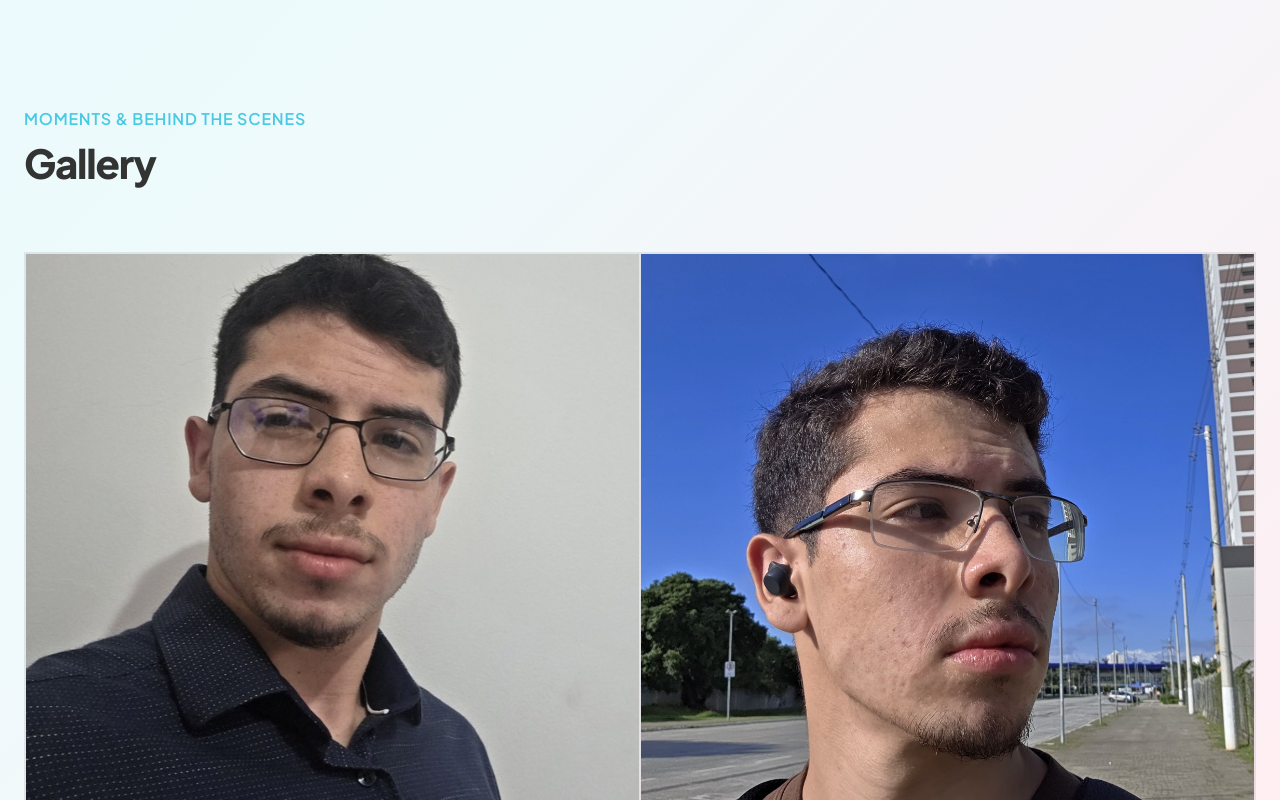
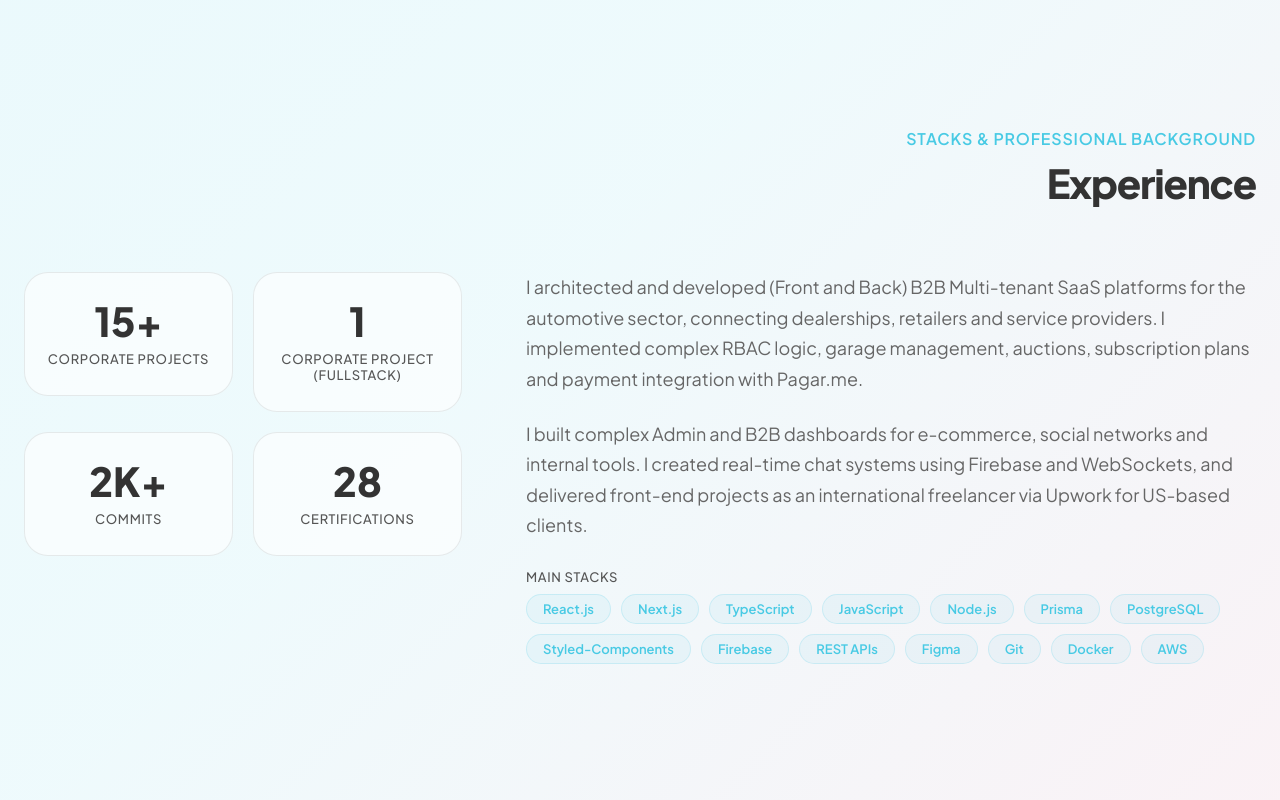
Before and after one commit to arthurramoz/Portfolio, a Next.js app: page /home in a window 1280 px wide. Shown: the part 1620-2420 px from the top of the page. Built offline with nearby package versions, Linux system fonts and the light colour scheme; no server answers.

Commit message:
feat: add experience section with stats, stacks, and updated bio texts

```diff
--- /dev/null
+++ b/src/components/Pages/Home/Sections/Experience/index.tsx
@@ -0,0 +1,126 @@
+'use client';
+
+import { motion } from 'framer-motion';
+import { useLanguage } from '@/contexts/LanguageContext';
+import {
+  ContentWrapper,
+  Paragraph,
+  Section,
+  SectionSubtitle,
+  SectionTitle,
+  StackChip,
+  StacksRow,
+  StatCard,
+  StatLabel,
+  StatNumber,
+  StatsGrid,
+  TextColumn,
+  TitleWrapper,
+} from './styles';
+
+const STATS = [
+  { value: '15+', labelKey: 'exp.stats.corporate' as const },
+  { value: '1', labelKey: 'exp.stats.fullstack' as const },
+  { value: '2K+', labelKey: 'exp.stats.commits' as const },
+  { value: '28', labelKey: 'exp.stats.certifications' as const },
+];
+
+const STACKS = [
+  'React.js',
+  'Next.js',
+  'TypeScript',
+  'JavaScript',
+  'Node.js',
+  'Prisma',
+  'PostgreSQL',
+  'Styled-Components',
+  'Firebase',
+  'REST APIs',
+  'Figma',
+  'Git',
+  'Docker',
+  'AWS',
+];
+
+const containerVariants = {
+  hidden: { opacity: 0 },
+  visible: {
+    opacity: 1,
+    transition: { staggerChildren: 0.15 },
+  },
+};
+
+const itemVariants = {
+  hidden: { opacity: 0, y: 20 },
+  visible: {
+    opacity: 1,
+    y: 0,
+    transition: { duration: 0.6, ease: [0.25, 0.1, 0.25, 1] as const },
+  },
+};
+
+const Experience = () => {
+  const { t } = useLanguage();
+
+  return (
+    <Section id="experiencia">
+      <motion.div
+        variants={containerVariants}
+        initial="hidden"
+        whileInView="visible"
+        viewport={{ once: true, margin: '-100px' }}
+      >
+        <TitleWrapper>
+          <motion.div variants={itemVariants}>
+            <SectionSubtitle>
+              {t('exp.subtitle' as Parameters<typeof t>[0])}
+            </SectionSubtitle>
+          </motion.div>
+          <motion.div variants={itemVariants}>
+            <SectionTitle>
+              {t('exp.title' as Parameters<typeof t>[0])}
+            </SectionTitle>
+          </motion.div>
+        </TitleWrapper>
+
+        <ContentWrapper>
+          <TextColumn>
+            <motion.div variants={itemVariants}>
+              <Paragraph>
+                {t('exp.p1' as Parameters<typeof t>[0])}
+              </Paragraph>
+            </motion.div>
+            <motion.div variants={itemVariants}>
+              <Paragraph>
+                {t('exp.p2' as Parameters<typeof t>[0])}
+              </Paragraph>
+            </motion.div>
+            <motion.div variants={itemVariants}>
+              <StatLabel style={{ marginTop: 8, marginBottom: -4 }}>
+                {t('exp.stacks.label' as Parameters<typeof t>[0])}
+              </StatLabel>
+              <StacksRow>
+                {STACKS.map(stack => (
+                  <StackChip key={stack}>{stack}</StackChip>
+                ))}
+              </StacksRow>
+            </motion.div>
+          </TextColumn>
+
+          <StatsGrid>
+            {STATS.map(({ value, labelKey }) => (
+              <motion.div key={labelKey} variants={itemVariants}>
+                <StatCard>
+                  <StatNumber>{value}</StatNumber>
+                  <StatLabel>{t(labelKey as Parameters<typeof t>[0])}</StatLabel>
+                </StatCard>
+              </motion.div>
+            ))}
+          </StatsGrid>
+        </ContentWrapper>
+      </motion.div>
+    </Section>
+  );
+};
+
+export default Experience;
--- /dev/null
+++ b/src/components/Pages/Home/Sections/Experience/styles.ts
@@ -0,0 +1,139 @@
+import styled from 'styled-components';
+
+export const Section = styled.section`
+  position: relative;
+  display: flex;
+  flex-direction: column;
+  justify-content: center;
+  min-height: 100vh;
+  width: 100%;
+  padding: 128px 24px 96px;
+  max-width: ${({ theme }) => theme.max};
+  margin: 0 auto;
+`;
+
+export const TitleWrapper = styled.div`
+  display: flex;
+  flex-direction: column;
+  gap: 8px;
+  margin-bottom: 64px;
+  align-items: flex-end;
+  text-align: right;
+`;
+
+export const SectionTitle = styled.h2`
+  font-size: 40px;
+  font-weight: 800;
+  letter-spacing: -0.03em;
+  color: ${({ theme }) => theme.colors.title};
+
+  @media (max-width: 900px) {
+    font-size: 32px;
+  }
+`;
+
+export const SectionSubtitle = styled.span`
+  font-size: 16px;
+  font-weight: 600;
+  letter-spacing: 0.05em;
+  text-transform: uppercase;
+  color: ${({ theme }) => theme.colors.primary1};
+`;
+
+export const ContentWrapper = styled.div`
+  display: flex;
+  flex-direction: row-reverse;
+  gap: 64px;
+  align-items: flex-start;
+
+  @media (max-width: 900px) {
+    flex-direction: column;
+    gap: 40px;
+  }
+`;
+
+export const TextColumn = styled.div`
+  flex: 1;
+  display: flex;
+  flex-direction: column;
+  gap: 24px;
+`;
+
+export const Paragraph = styled.p`
+  font-size: 18px;
+  line-height: 1.7;
+  color: ${({ theme }) => theme.colors.text};
+  font-weight: 400;
+
+  strong {
+    color: ${({ theme }) => theme.colors.title};
+    font-weight: 600;
+  }
+`;
+
+export const StatsGrid = styled.div`
+  flex: 0.6;
+  display: grid;
+  grid-template-columns: repeat(2, 1fr);
+  gap: 20px;
+
+  @media (max-width: 900px) {
+    width: 100%;
+  }
+`;
+
+export const StatCard = styled.div`
+  background: ${({ theme }) => theme.colors.btnSecondaryBg};
+  border: 1px solid ${({ theme }) => theme.colors.btnSecondaryBorder};
+  border-radius: 24px;
+  padding: 28px 20px;
+  display: flex;
+  flex-direction: column;
+  align-items: center;
+  justify-content: center;
+  text-align: center;
+  gap: 10px;
+  transition: transform 0.3s ease;
+
+  &:hover {
+    transform: translateY(-4px);
+  }
+`;
+
+export const StatNumber = styled.span`
+  font-size: 40px;
+  font-weight: 800;
+  color: ${({ theme }) => theme.colors.title};
+  line-height: 1;
+`;
+
+export const StatLabel = styled.span`
+  font-size: 13px;
+  font-weight: 500;
+  color: ${({ theme }) => theme.colors.subtitle};
+  text-transform: uppercase;
+  letter-spacing: 0.05em;
+`;
+
+export const StacksRow = styled.div`
+  display: flex;
+  flex-wrap: wrap;
+  gap: 10px;
+  margin-top: 8px;
+`;
+
+export const StackChip = styled.span`
+  padding: 6px 16px;
+  border-radius: 100px;
+  font-size: 13px;
+  font-weight: 600;
+  background: ${({ theme }) => theme.colors.primary1}12;
+  color: ${({ theme }) => theme.colors.primary1};
+  border: 1px solid ${({ theme }) => theme.colors.primary1}30;
+  transition: all 0.2s ease;
+
+  &:hover {
+    background: ${({ theme }) => theme.colors.primary1}25;
+    transform: translateY(-1px);
+  }
+`;
--- a/src/components/Pages/Home/index.tsx
+++ b/src/components/Pages/Home/index.tsx
@@ -1,6 +1,7 @@
 import { Center } from '../global';
 import Hero from './Sections/Hero';
 import About from './Sections/About';
+import Experience from './Sections/Experience';
 import Gallery from './Sections/Gallery';
 
 const Home = () => {
@@ -8,6 +9,7 @@ const Home = () => {
     <Center>
       <Hero />
       <About />
+      <Experience />
       <Gallery />
     </Center>
   );
--- a/src/contexts/LanguageContext.tsx
+++ b/src/contexts/LanguageContext.tsx
@@ -23,9 +23,9 @@ const dictionaries = {
     'about.p1':
       'Desenvolvedor de Software com forte especialização no Front-End (React.js, Next.js, TypeScript) e experiência sólida na arquitetura Back-End (Node.js, Prisma) para a construção de produtos SaaS completos.',
     'about.p2':
-      'Tenho experiência em transformar designs do Figma em aplicações web rápidas e escaláveis, unindo código limpo com regras de negócios complexas.',
+      'Tenho experiência em transformar designs do Figma em aplicações web rápidas e escaláveis, unindo código limpo com regras de negócios complexas. Atualmente curso Análise e Desenvolvimento de Sistemas na FATEC.',
     'about.p3':
-      'Já atuei em mais de 10 projetos corporativos e trabalhos como freelancer internacional. Faço a ponte entre o design UI/UX e boas soluções técnicas, liderando o desenvolvimento técnico de plataformas de ponta a ponta.',
+      'Já atuei em mais de 15 projetos corporativos e trabalhos como freelancer internacional. Faço a ponte entre o design UI/UX e boas soluções técnicas, trabalhando em colaboração direta com Product Owners e QAs em equipes Ágeis, liderando o desenvolvimento técnico de plataformas de ponta a ponta.',
     'about.stats.projects': 'Projetos B2B & B2C',
     'about.stats.years': 'Anos de Exp',
     'gallery.title': 'Galeria',
@@ -60,6 +60,15 @@ const dictionaries = {
     'project.paragrafeado.desc': 'Projeto de navegação em React focado em componentização e roteamento. Interface limpa para exploração de conteúdo com navegação fluida entre páginas.',
     'project.netflix.desc': 'Releitura da Netflix com integração a banco de dados MySQL. Implementação de operações CRUD completas, conexão via PHP e diversas funcionalidades de gerenciamento de conteúdo. Projeto associado à Fatec Mogi das Cruzes.',
     'project.calculadora.desc': 'Calculadora avançada desenvolvida em linguagem C com mais de 2.500 linhas de código. Projeto colaborativo realizado na Fatec Mogi das Cruzes, cobrindo desde operações básicas até funções matemáticas complexas.',
+    'exp.title': 'Experiência',
+    'exp.subtitle': 'Stacks & Vivência Profissional',
+    'exp.p1': 'Arquitetei e desenvolvi (Front e Back) plataformas SaaS B2B Multi-tenant voltadas para o setor automotivo, conectando concessionárias, lojistas e prestadores de serviço. Implementei lógicas complexas de RBAC, gestão de garagens, leilões, planos de assinatura e integração de pagamentos com Pagar.me.',
+    'exp.p2': 'Construí dashboards Admin e B2B complexos para e-commerce, redes sociais e ferramentas internas. Criei sistemas de chat em tempo real com Firebase e WebSockets, além de entregar projetos front-end como freelancer internacional via Upwork para clientes nos EUA.',
+    'exp.stats.corporate': 'Projetos Corporativos',
+    'exp.stats.fullstack': 'Projeto Corporativo (FullStack)',
+    'exp.stats.commits': 'Commits',
+    'exp.stats.certifications': 'Certificações',
+    'exp.stacks.label': 'Stacks Principais',
     'courses.title': 'Cursos',
     'courses.subtitle': 'Certificações & Aprendizado',
     'courses.count.single': 'curso encontrado',
@@ -94,9 +103,9 @@ const dictionaries = {
     'about.p1':
       'Software Developer with strong specialization in Front-End (React.js, Next.js, TypeScript) and solid experience in Back-End architecture (Node.js, Prisma) for building complete SaaS products.',
     'about.p2':
-      'I have experience transforming Figma designs into fast and scalable web applications, uniting clean code with complex business rules.',
+      'I have experience transforming Figma designs into fast and scalable web applications, uniting clean code with complex business rules. Currently pursuing a degree in Systems Analysis and Development at FATEC.',
     'about.p3':
-      'I have worked on more than 10 corporate projects and as an international freelancer. I bridge the gap between UI/UX design and technical solutions, leading end-to-end technical development.',
+      'I have worked on more than 15 corporate projects and as an international freelancer. I bridge the gap between UI/UX design and technical solutions, working closely with Product Owners and QAs in Agile teams, leading end-to-end technical development.',
     'about.stats.projects': 'B2B & B2C Projects',
     'about.stats.years': 'Years Exp',
     'gallery.title': 'Gallery',
@@ -131,6 +140,15 @@ const dictionaries = {
     'project.paragrafeado.desc': 'React navigation project focused on componentization and routing. Clean interface for content exploration with fluid page navigation.',
     'project.netflix.desc': 'Netflix redesign with MySQL database integration. Full CRUD operations, PHP connection and various content management features. Project associated with Fatec Mogi das Cruzes.',
     'project.calculadora.desc': 'Advanced calculator built in C with over 2,500 lines of code. Collaborative project at Fatec Mogi das Cruzes, covering basic operations to complex mathematical functions.',
+    'exp.title': 'Experience',
+    'exp.subtitle': 'Stacks & Professional Background',
+    'exp.p1': 'I architected and developed (Front and Back) B2B Multi-tenant SaaS platforms for the automotive sector, connecting dealerships, retailers and service providers. I implemented complex RBAC logic, garage management, auctions, subscription plans and payment integration with Pagar.me.',
+    'exp.p2': 'I built complex Admin and B2B dashboards for e-commerce, social networks and internal tools. I created real-time chat systems using Firebase and WebSockets, and delivered front-end projects as an international freelancer via Upwork for US-based clients.',
+    'exp.stats.corporate': 'Corporate Projects',
+    'exp.stats.fullstack': 'Corporate Project (FullStack)',
+    'exp.stats.commits': 'Commits',
+    'exp.stats.certifications': 'Certifications',
+    'exp.stacks.label': 'Main Stacks',
     'courses.title': 'Courses',
     'courses.subtitle': 'Certifications & Learning',
     'courses.count.single': 'course found',
```
